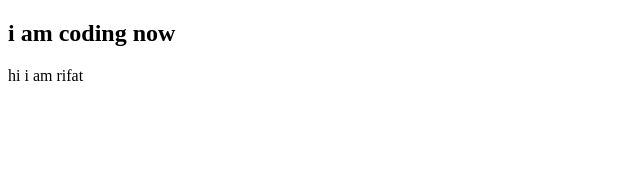
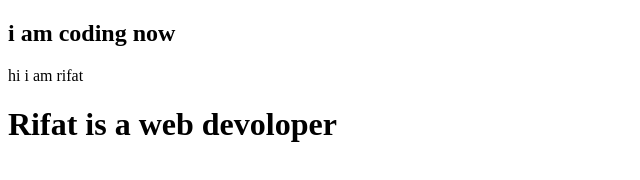
Before and after one commit to Betterrifu/my-first-repo, a plain HTML site: page index.html in a window 1280 px wide. Shown: the whole page, without its empty margins (0-640 px from the left). Drawn offline with Linux system fonts and the light colour scheme.

Commit message:
heading added

```diff
--- a/index.html
+++ b/index.html
@@ -9,5 +9,6 @@
 <body>
     <h2>i am coding now</h2>
     <p>hi i am rifat</p>
+    <h1>Rifat is a web devoloper</h1>
 </body>
 </html>
```
